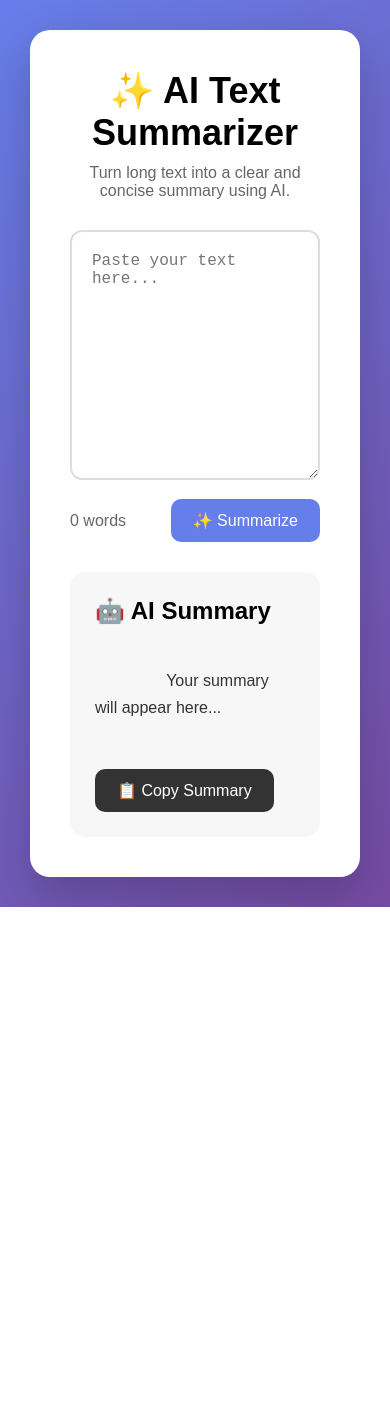
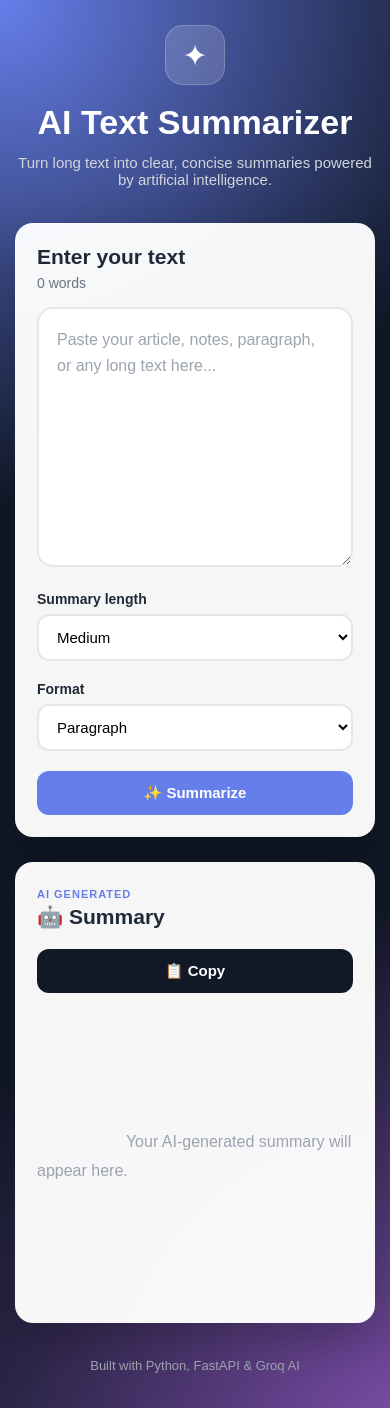
Before and after one commit to rahulreddypillarikuppam681-hash/AI-Text-Summarizer, a plain HTML site: page frontend/index.html in a window 390 px wide. Before the commit the page ends 907 px from the top, so only its background shows below. Drawn offline with Linux system fonts and the light colour scheme; files that its build step writes are made by us from their sources; files whose address does not match are found by name.

Commit message:
Add customizable AI summaries

```diff
--- a/frontend/index.html
+++ b/frontend/index.html
@@ -1,13 +1,15 @@
-
 <!DOCTYPE html>
 <html lang="en">
-
 <head>
     <meta charset="UTF-8">
-
     <meta name="viewport" content="width=device-width, initial-scale=1.0">
 
     <title>AI Text Summarizer</title>
+
+    <meta
+        name="description"
+        content="Summarize long text quickly and accurately using AI."
+    >
 
     <link rel="stylesheet" href="/static/style.css">
 </head>
@@ -16,28 +18,71 @@
 
     <main class="container">
 
-        <h1>✨ AI Text Summarizer</h1>
+        <!-- Header -->
+        <header class="hero">
+            <div class="logo">✦</div>
 
-        <p class="subtitle">
-            Turn long text into a clear and concise summary using AI.
+            <h1>AI Text Summarizer</h1>
+
+            <p>
+                Turn long text into clear, concise summaries
+                powered by artificial intelligence.
             </p>
+        </header>
 
 
-        <!-- Text Input -->
+        <!-- Input -->
+        <section class="card">
+
+            <div class="section-header">
+                <div>
+                    <h2>Enter your text</h2>
+                    <span id="wordCount">0 words</span>
+                </div>
+            </div>
 
             <textarea
                 id="textInput"
-            placeholder="Paste your text here..."
+                placeholder="Paste your article, notes, paragraph, or any long text here..."
             ></textarea>
 
 
-        <!-- Controls -->
-
+            <!-- Options -->
             <div class="controls">
 
-            <span id="wordCount">
-                0 words
-            </span>
+                <div class="option-group">
+
+                    <label for="summaryLength">
+                        Summary length
+                    </label>
+
+                    <select id="summaryLength">
+                        <option value="short">Short</option>
+                        <option value="medium" selected>Medium</option>
+                        <option value="detailed">Detailed</option>
+                    </select>
+
+                </div>
+
+
+                <div class="option-group">
+
+                    <label for="summaryFormat">
+                        Format
+                    </label>
+
+                    <select id="summaryFormat">
+                        <option value="paragraph" selected>
+                            Paragraph
+                        </option>
+
+                        <option value="bullets">
+                            Bullet Points
+                        </option>
+                    </select>
+
+                </div>
+
 
                 <button id="summarizeBtn">
                     ✨ Summarize
@@ -45,37 +90,67 @@
 
             </div>
 
+        </section>
 
-        <!-- Loading Message -->
 
+        <!-- Loading -->
         <div id="loading" class="loading hidden">
-            Summarizing your text...
+
+            <div class="spinner"></div>
+
+            <span>
+                AI is creating your summary...
+            </span>
+
         </div>
 
 
         <!-- Result -->
+        <section class="card result-card">
 
-        <section class="result">
+            <div class="result-header">
 
-            <h2>🤖 AI Summary</h2>
+                <div>
 
-            <div id="summary">
-                Your summary will appear here...
+                    <span class="result-label">
+                        AI GENERATED
+                    </span>
+
+                    <h2>🤖 Summary</h2>
+
                 </div>
 
-            <button id="copyBtn">
-                📋 Copy Summary
+                <button id="copyBtn" class="secondary-btn">
+                    📋 Copy
                 </button>
 
+            </div>
+
+
+            <div id="summary" class="summary">
+
+                <p class="placeholder">
+                    Your AI-generated summary will appear here.
+                </p>
+
+            </div>
+
         </section>
+
+
+        <!-- Footer -->
+        <footer>
+
+            <p>
+                Built with Python, FastAPI & Groq AI
+            </p>
+
+        </footer>
 
     </main>
 
 
-    <!-- JavaScript -->
-
     <script src="/static/script.js"></script>
 
 </body>
-
 </html>
--- a/frontend/style.css
+++ b/frontend/style.css
@@ -5,67 +5,145 @@
 }
 
 body {
-    font-family: Arial, sans-serif;
+    font-family: Arial, Helvetica, sans-serif;
     min-height: 100vh;
-    background: linear-gradient(135deg, #667eea, #764ba2);
-    display: flex;
-    justify-content: center;
-    align-items: center;
-    padding: 30px;
+    background:
+        radial-gradient(circle at top left, #667eea, transparent 35%),
+        radial-gradient(circle at bottom right, #764ba2, transparent 35%),
+        #111827;
+    color: #ffffff;
+    padding: 40px 20px;
 }
 
 .container {
     width: 100%;
-    max-width: 900px;
-    background: white;
-    padding: 40px;
-    border-radius: 20px;
-    box-shadow: 0 20px 50px rgba(0, 0, 0, 0.2);
+    max-width: 950px;
+    margin: auto;
 }
 
-h1 {
+/* Hero */
+
+.hero {
     text-align: center;
-    font-size: 36px;
-    margin-bottom: 10px;
+    margin-bottom: 35px;
 }
 
-.subtitle {
-    text-align: center;
-    color: #666;
-    margin-bottom: 30px;
+.logo {
+    width: 60px;
+    height: 60px;
+    margin: 0 auto 18px;
+    border-radius: 18px;
+    display: flex;
+    align-items: center;
+    justify-content: center;
+    font-size: 30px;
+    background: rgba(255, 255, 255, 0.15);
+    border: 1px solid rgba(255, 255, 255, 0.2);
 }
+
+.hero h1 {
+    font-size: 44px;
+    margin-bottom: 12px;
+}
+
+.hero p {
+    color: #d1d5db;
+    font-size: 17px;
+}
+
+/* Cards */
+
+.card {
+    background: rgba(255, 255, 255, 0.96);
+    color: #1f2937;
+    border-radius: 24px;
+    padding: 30px;
+    margin-bottom: 25px;
+    box-shadow: 0 20px 50px rgba(0, 0, 0, 0.25);
+}
+
+.section-header {
+    margin-bottom: 15px;
+}
+
+.section-header h2,
+.result-header h2 {
+    font-size: 21px;
+    margin-bottom: 5px;
+}
+
+#wordCount {
+    color: #6b7280;
+    font-size: 14px;
+}
+
+/* Textarea */
 
 textarea {
     width: 100%;
-    height: 250px;
-    padding: 20px;
-    border: 2px solid #ddd;
-    border-radius: 12px;
+    min-height: 260px;
+    padding: 18px;
+    border: 2px solid #e5e7eb;
+    border-radius: 16px;
     resize: vertical;
     font-size: 16px;
+    font-family: inherit;
+    line-height: 1.6;
     outline: none;
+    transition: 0.2s;
 }
 
 textarea:focus {
     border-color: #667eea;
+    box-shadow: 0 0 0 4px rgba(102, 126, 234, 0.12);
 }
+
+textarea::placeholder {
+    color: #9ca3af;
+}
+
+/* Controls */
 
 .controls {
     display: flex;
     justify-content: space-between;
-    align-items: center;
-    margin-top: 15px;
+    align-items: end;
+    gap: 20px;
+    margin-top: 20px;
 }
 
-#wordCount {
-    color: #666;
+.option-group {
+    display: flex;
+    flex-direction: column;
+    gap: 7px;
+}
+
+.option-group label {
+    font-size: 14px;
+    font-weight: bold;
+}
+
+select {
+    min-width: 170px;
+    padding: 12px 14px;
+    border: 2px solid #e5e7eb;
+    border-radius: 12px;
+    background: white;
+    font-size: 15px;
+    outline: none;
+    cursor: pointer;
+}
+
+select:focus {
+    border-color: #667eea;
 }
 
 button {
     border: none;
-    border-radius: 10px;
-    padding: 12px 22px;
-    font-size: 16px;
+    border-radius: 12px;
+    padding: 13px 24px;
+    font-size: 15px;
+    font-weight: bold;
     cursor: pointer;
     background: #667eea;
     color: white;
@@ -74,12 +152,24 @@ button {
 
 button:hover {
     transform: translateY(-2px);
-    opacity: 0.9;
+    opacity: 0.92;
 }
 
+button:disabled {
+    cursor: not-allowed;
+    opacity: 0.6;
+    transform: none;
+}
+
+/* Loading */
+
 .loading {
-    text-align: center;
-    margin-top: 20px;
+    display: flex;
+    align-items: center;
+    justify-content: center;
+    gap: 12px;
+    margin: 20px 0;
+    color: white;
     font-weight: bold;
 }
 
@@ -87,24 +177,105 @@ button:hover {
     display: none;
 }
 
-.result {
-    margin-top: 30px;
-    padding: 25px;
-    background: #f7f7f7;
-    border-radius: 15px;
+.spinner {
+    width: 20px;
+    height: 20px;
+    border: 3px solid rgba(255, 255, 255, 0.3);
+    border-top-color: white;
+    border-radius: 50%;
+    animation: spin 0.8s linear infinite;
 }
 
-.result h2 {
-    margin-bottom: 15px;
+@keyframes spin {
+    to {
+        transform: rotate(360deg);
+    }
 }
 
-#summary {
-    line-height: 1.7;
-    color: #333;
-    white-space: pre-wrap;
+/* Result */
+
+.result-card {
+    min-height: 250px;
+}
+
+.result-header {
+    display: flex;
+    justify-content: space-between;
+    align-items: center;
+    gap: 15px;
     margin-bottom: 20px;
 }
 
-#copyBtn {
-    background: #333;
+.result-label {
+    display: inline-block;
+    font-size: 11px;
+    font-weight: bold;
+    letter-spacing: 1px;
+    color: #667eea;
+    margin-bottom: 5px;
 }
+
+.summary {
+    min-height: 120px;
+    color: #374151;
+    line-height: 1.8;
+    white-space: pre-wrap;
+}
+
+.placeholder {
+    color: #9ca3af;
+}
+
+.secondary-btn {
+    background: #111827;
+}
+
+/* Footer */
+
+footer {
+    text-align: center;
+    color: #9ca3af;
+    font-size: 13px;
+    padding: 10px;
+}
+
+/* Mobile */
+
+@media (max-width: 650px) {
+
+    body {
+        padding: 25px 15px;
+    }
+
+    .hero h1 {
+        font-size: 34px;
+    }
+
+    .hero p {
+        font-size: 15px;
+    }
+
+    .card {
+        padding: 22px;
+        border-radius: 18px;
+    }
+
+    .controls {
+        flex-direction: column;
+        align-items: stretch;
+    }
+
+    select,
+    #summarizeBtn {
+        width: 100%;
+    }
+
+    .result-header {
+        align-items: stretch;
+        flex-direction: column;
+    }
+
+    .secondary-btn {
+        width: 100%;
+    }
+}
```
Also changed, not shown: frontend/script.js (+89 -13 lines), 1 other file. Lines whose indentation alone changed are shown as unchanged.
